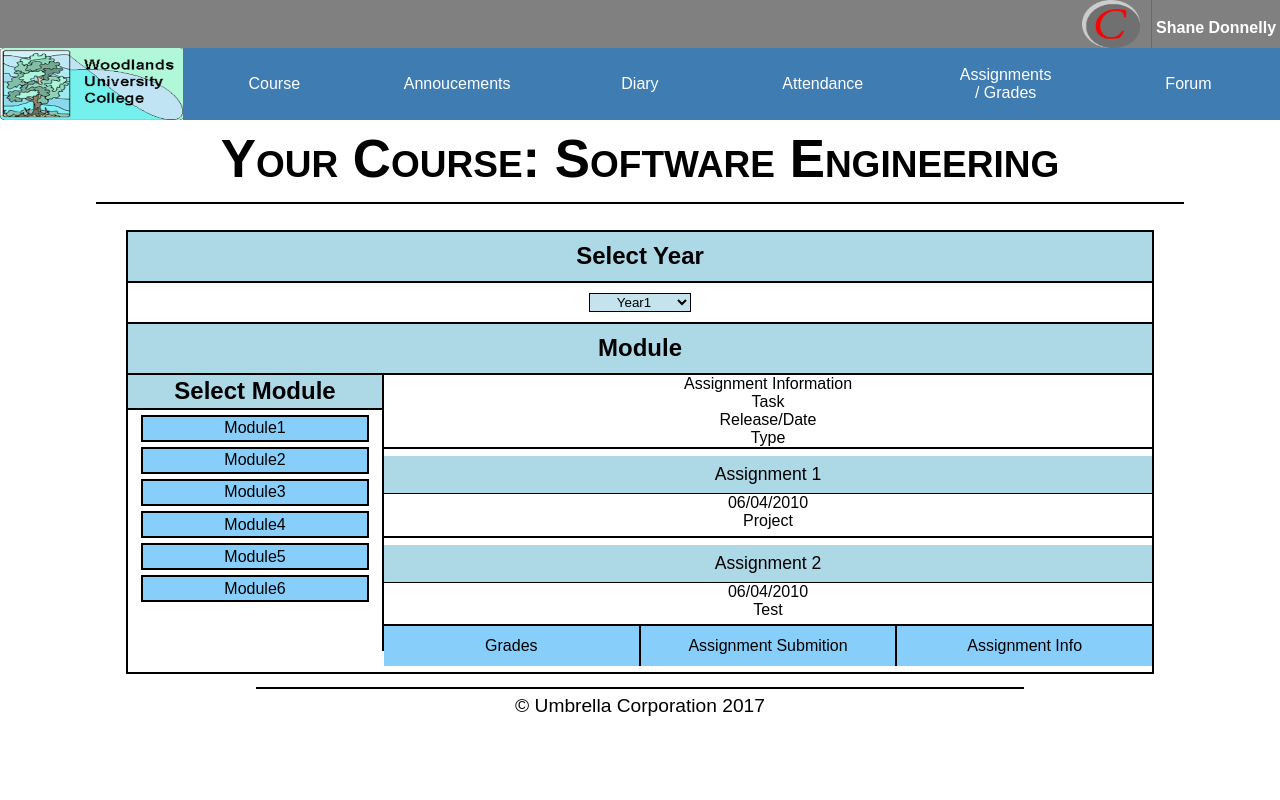
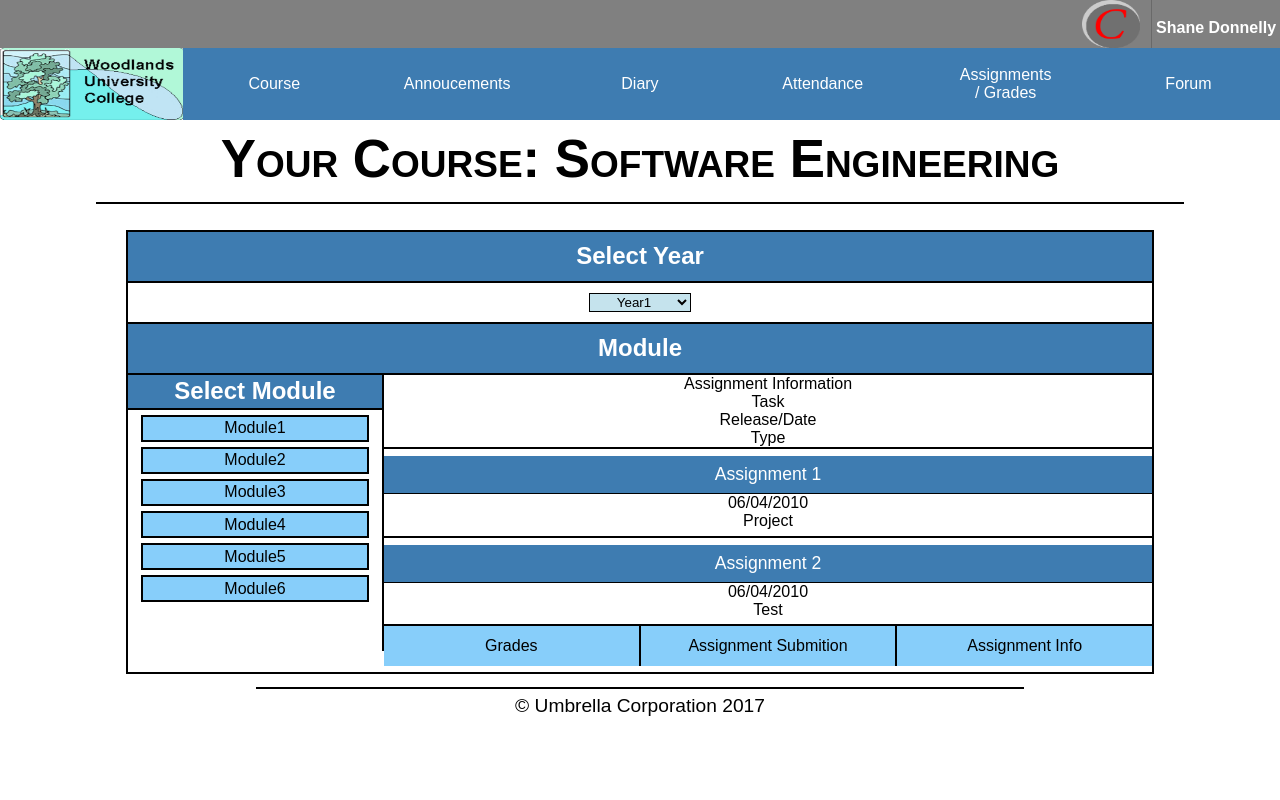
Before and after one commit to xbyatomz/GroupProject2, a PHP site: page /assessment.php in a window 1280 px wide. Run offline with PHP 8.4, Linux system fonts and the light colour scheme; a user stored in the database is signed in; data comes from the database, SQL or seed files in the repository; some libraries are stand-ins or nearby versions.

Commit message:
Changed the CSS layouts and Colour Scheme

```diff
--- a/style.css
+++ b/style.css
@@ -583,7 +583,8 @@ html, body
     margin: 0;
     box-sizing: border-box;
     padding: 1% 0;
-    background-color: #ADD8E6;
+    background-color: #3E7CB1;
+  color: white;
 }
 
 .yearSelecter form
@@ -697,7 +698,8 @@ html, body
 .assess1 .title
 {
   width: 100%;
-  background-color: #ADD8E6;
+  background-color: #3E7CB1;
+  color: white;
   font-size: 1.1em;
   border-bottom: 1px solid black;
   padding: 1% 0;
@@ -715,10 +717,11 @@ html, body
 .assess2 .title
 {
   width: 100%;
-  background-color: #ADD8E6;
+  background-color: #3E7CB1;
   font-size: 1.1em;
   padding: 1% 0;
   border-bottom: 1px solid black;
+  color: white;
 }
 
 
```
